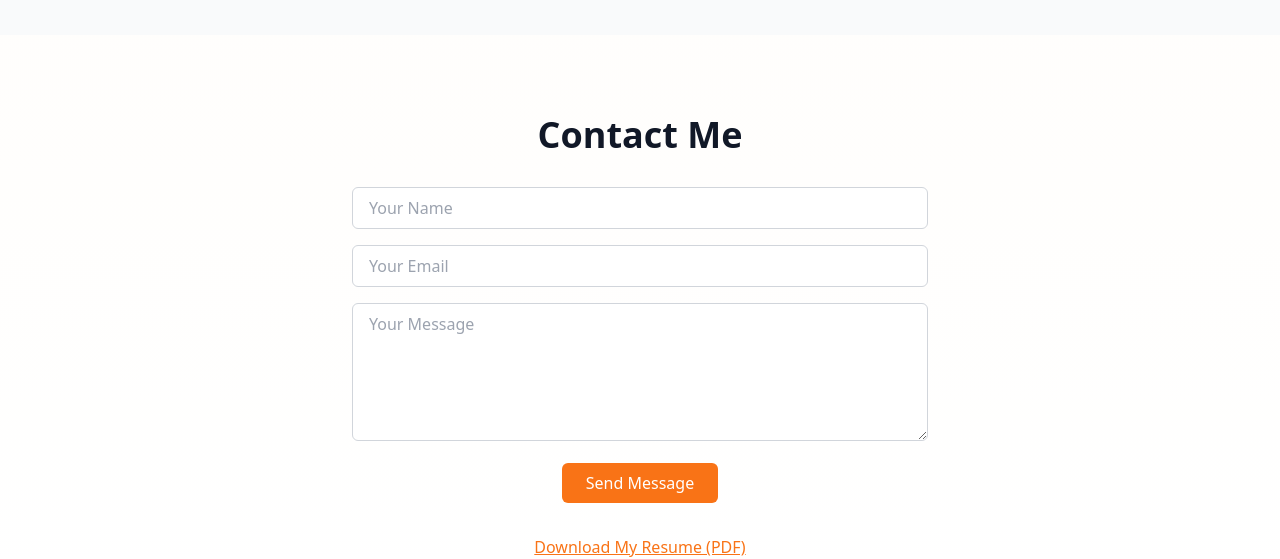
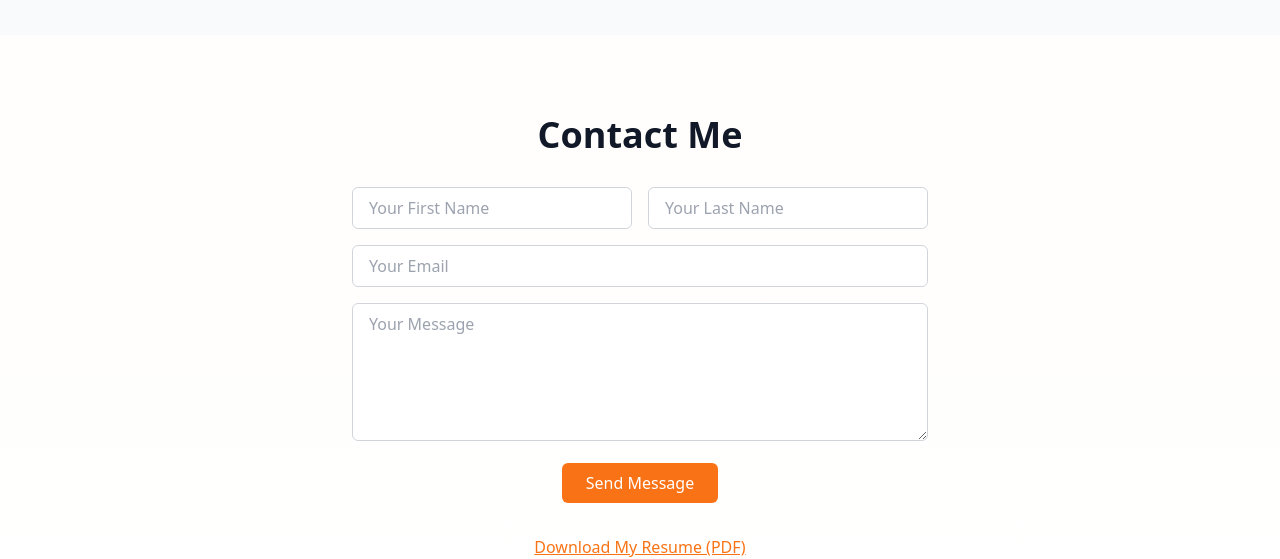
Before and after one commit to azzichaymae/portfolio, a React (Create React App) app: page / in a window 1280 px wide. Shown: the part 3041-3600 px from the top of the page. Built offline with nearby package versions, Linux system fonts and the light colour scheme; no server answers.

Commit message:
form validation

```diff
--- a/package.json
+++ b/package.json
@@ -14,6 +14,7 @@
     "@testing-library/user-event": "^13.5.0",
     "axios": "^1.11.0",
     "emailjs-com": "^3.2.0",
+    "formik": "^2.4.6",
     "framer-motion": "^12.23.12",
     "motion": "^12.23.12",
     "openai": "^5.16.0",
@@ -24,7 +25,8 @@
     "react-modal": "^3.16.3",
     "react-scripts": "5.0.1",
     "react-toastify": "^11.0.5",
-    "web-vitals": "^2.1.4"
+    "web-vitals": "^2.1.4",
+    "yup": "^1.7.0"
   },
   "scripts": {
     "start": "react-scripts start",
--- a/src/components/Contact.js
+++ b/src/components/Contact.js
@@ -1,49 +1,51 @@
-import React, { useState } from 'react';
-import emailjs from '@emailjs/browser'; // Updated library
-import Modal from 'react-modal';
+import React, { useState } from "react";
+import { Formik, Form, Field, ErrorMessage } from "formik";
+import * as Yup from "yup";
+import emailjs from "@emailjs/browser";
+import Modal from "react-modal";
 
-// Bind modal to your app's root element (required for accessibility)
-Modal.setAppElement('#root');
+Modal.setAppElement("#root");
 
 const Contact = () => {
   const [isLoading, setIsLoading] = useState(false);
   const [isModalOpen, setIsModalOpen] = useState(false);
-  const [modalMessage, setModalMessage] = useState('');
+  const [modalMessage, setModalMessage] = useState("");
   const [isSuccess, setIsSuccess] = useState(false);
 
-  const sendEmail = (e) => {
-    e.preventDefault();
+  const validationSchema = Yup.object({
+    firstName: Yup.string().required("First name is required"),
+    lastName: Yup.string().required("Last name is required"),
+    email: Yup.string()
+    .matches(
+      /^[^\s@]+@[^\s@]+\.[^\s@]+$/,
+      "Invalid email format"
+    )
+    .required("Email is required"),
+
+    message: Yup.string().required("Message is required"),
+  });
+
+  const sendEmail = (values, { resetForm }) => {
     setIsLoading(true);
 
     emailjs
-      .sendForm(
-        'service_6y3ju3b', // Your Service ID
-        'template_p7xit9o', // Your Template ID
-        e.target,
-        'ixni1J5sAPLDKH07U' // Your Public Key
-      )
+      .send("service_6y3ju3b", "template_p7xit9o", values, "ixni1J5sAPLDKH07U")
       .then(
-        (result) => {
-          console.log(result.text);
-          setModalMessage('Message sent successfully!');
+        () => {
+          setModalMessage("Message sent successfully!");
           setIsSuccess(true);
           setIsModalOpen(true);
-          e.target.reset(); // Reset form after success
+          resetForm();
         },
-        (error) => {
-          console.log(error.text);
-          setModalMessage('Failed to send the message, please try again.');
+        () => {
+          setModalMessage("Failed to send the message, please try again.");
           setIsSuccess(false);
           setIsModalOpen(true);
         }
       )
       .finally(() => {
-        setIsLoading(false); // Stop loading regardless of success or failure
+        setIsLoading(false);
       });
-  };
-
-  const closeModal = () => {
-    setIsModalOpen(false);
   };
 
   return (
@@ -52,37 +54,64 @@ const Contact = () => {
         <h2 className="text-3xl sm:text-4xl font-bold text-[#111827] mb-8">
           Contact Me
         </h2>
-        <form className="space-y-4" onSubmit={sendEmail}>
-          <input
-            type="text"
-            name="name" // Matches {{name}} in template
-            placeholder="Your Name"
+
+        <Formik
+          initialValues={{
+            firstName: "",
+            lastName: "",
+            email: "",
+            message: "",
+          }}
+          validationSchema={validationSchema}
+          onSubmit={sendEmail}
+        >
+          <Form className="space-y-4">
+            <div className="flex gap-4">
+              <div className="w-full">
+                <Field
+                  name="firstName"
+                  placeholder="Your First Name"
                   className="w-full px-4 py-2 border border-gray-300 rounded-md"
-            required
                 />
-          <input
+                <ErrorMessage name="firstName" component="div" className="text-red-500 text-sm" />
+              </div>
+              <div className="w-full">
+                <Field
+                  name="lastName"
+                  placeholder="Your Last Name"
+                  className="w-full px-4 py-2 border border-gray-300 rounded-md"
+                />
+                <ErrorMessage name="lastName" component="div" className="text-red-500 text-sm" />
+              </div>
+            </div>
+
+            <Field
+              name="email"
               type="email"
-            name="email" // Matches {{email}} in template
               placeholder="Your Email"
               className="w-full px-4 py-2 border border-gray-300 rounded-md"
-            required
             />
-          <textarea
-            name="message" // Matches {{message}} in template
+            <ErrorMessage name="email" component="div" className="text-red-500 text-sm" />
+
+            <Field
+              name="message"
+              as="textarea"
+              rows="5"
               placeholder="Your Message"
-            rows="5"
               className="w-full px-4 py-2 border border-gray-300 rounded-md"
-            required
             />
+            <ErrorMessage name="message" component="div" className="text-red-500 text-sm" />
+
             <button
               type="submit"
               disabled={isLoading}
               className="bg-[#F97316] hover:bg-[#ea580c] text-white px-6 py-2 rounded-md font-medium transition"
             >
-            {isLoading ? 'Sending...' : 'Send Message'}
+              {isLoading ? "Sending..." : "Send Message"}
             </button>
-        </form>
-        {/* Resume Download */}
+          </Form>
+        </Formik>
+
         <div className="mt-8">
           <a
             href="/CV-en.pdf"
@@ -94,32 +123,33 @@ const Contact = () => {
         </div>
       </div>
 
-      {/* Modal for Alerts */}
       <Modal
         isOpen={isModalOpen}
-        onRequestClose={closeModal}
+        onRequestClose={() => setIsModalOpen(false)}
         style={{
           content: {
-            top: '50%',
-            left: '50%',
-            right: 'auto',
-            bottom: 'auto',
-            marginRight: '-50%',
-            transform: 'translate(-50%, -50%)',
-            width: '300px',
-            textAlign: 'center',
-            padding: '20px',
+            top: "50%",
+            left: "50%",
+            transform: "translate(-50%, -50%)",
+            width: "300px",
+            textAlign: "center",
+            padding: "20px",
+            borderRadius: "0.5rem",
+            backgroundColor: "#fff",
+            boxShadow: "0 10px 25px rgba(0,0,0,0.2)",
           },
           overlay: {
-            backgroundColor: 'rgba(0, 0, 0, 0.5)',
+            backgroundColor: "rgba(0, 0, 0, 0.6)",
           },
         }}
         contentLabel="Email Status"
       >
-        <h2>{isSuccess ? 'Success' : 'Error'}</h2>
-        <p>{modalMessage}</p>
+        <h2 className="text-xl font-semibold">
+          {isSuccess ? "✅ Message Sent!" : "❌ Error"}
+        </h2>
+        <p className="mt-2">{modalMessage}</p>
         <button
-          onClick={closeModal}
+          onClick={() => setIsModalOpen(false)}
           className="mt-4 bg-[#F97316] hover:bg-[#ea580c] text-white px-4 py-2 rounded-md"
         >
           Close
--- a/src/components/Footer.js
+++ b/src/components/Footer.js
@@ -5,25 +5,25 @@ export default function Footer() {
   return (
     <footer className="bg-white border-t border-gray-200 py-8 px-6 mt-16">
       <div className="max-w-6xl mx-auto flex flex-col md:flex-row justify-between items-center">
-        {/* Logo / Name */}
+
         <div className="text-2xl font-bold text-gray-800 mb-4 md:mb-0">
           Chaymae Azzi
         </div>
 
-        {/* Social Links */}
+
         <div className="flex gap-6 mb-4 md:mb-0">
           <a
-            href="https://github.com/yourusername"
+            href="https://github.com/azzichaymae"
             target="_blank"
-            rel="noopener noreferrer"
+
             className="text-gray-600 hover:text-orange-500 transition"
           >
             <FaGithub size={24} />
           </a>
           <a
-            href="https://linkedin.com/in/yourusername"
+            href="https://www.linkedin.com/in/chaymae-a-831415267"
             target="_blank"
-            rel="noopener noreferrer"
+
             className="text-gray-600 hover:text-orange-500 transition"
           >
             <FaLinkedin size={24} />
@@ -31,7 +31,7 @@ export default function Footer() {
 
         </div>
 
-        {/* Copyright */}
+
         <div className="text-gray-500 text-sm">
           &copy; {new Date().getFullYear()} Chaymae Azzi. All rights reserved.
         </div>
```
Also changed, not shown: 1 other file (tests, documents, lock files or other folders). Lines whose indentation alone changed are shown as unchanged.
